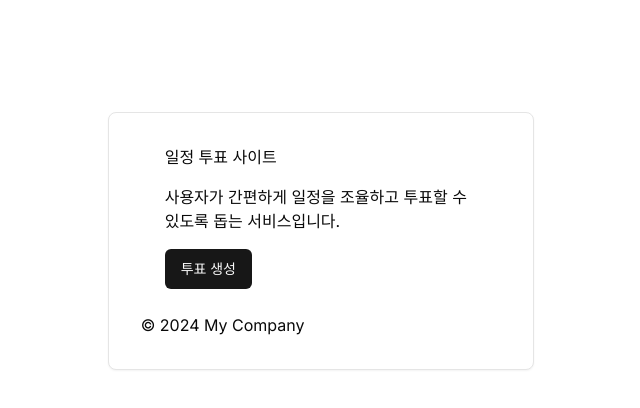
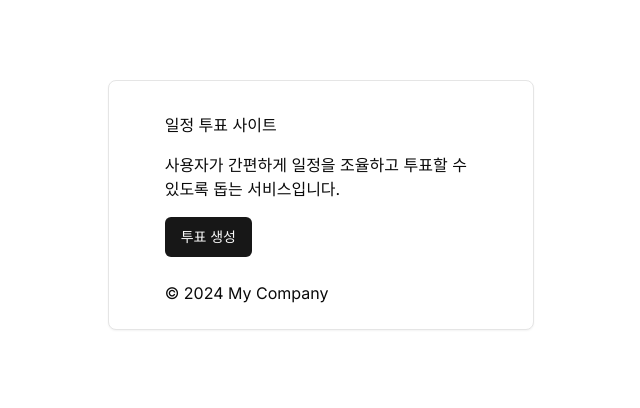
Before and after one commit to ienrum/vote-app, a Next.js app: page / in a window 1280 px wide. Shown: the top 408 px of the page, without its empty margins (319-959 px from the left). Built offline with nearby package versions, Linux system fonts and the light colour scheme.

Commit message:
style: 공통 레이아웃 푸터 스타일 수정

```diff
--- a/app/layout.tsx
+++ b/app/layout.tsx
@@ -1,7 +1,7 @@
 import type { Metadata } from "next";
 import { Inter } from "next/font/google";
 import "./globals.css";
-import { Card, CardContent } from "@/components/ui/card";
+import { Card, CardContent, CardFooter } from "@/components/ui/card";
 
 const inter = Inter({ subsets: ["latin"] });
 
@@ -19,11 +19,11 @@ export default function RootLayout({
     <html lang="en">
       <body className={inter.className}>
         <section className="flex flex-col justify-center items-center pt-20">
-          <Card className="m-8 p-8 md:w-1/2 lg:w-1/3">
+          <Card className="mx-8 px-8 pt-8 md:w-1/2 lg:w-1/3">
             <CardContent>{children}</CardContent>
-            <footer>
+            <CardFooter>
               <p>© {new Date().getFullYear()} My Company</p>
-            </footer>
+            </CardFooter>
           </Card>
         </section>
       </body>
```
